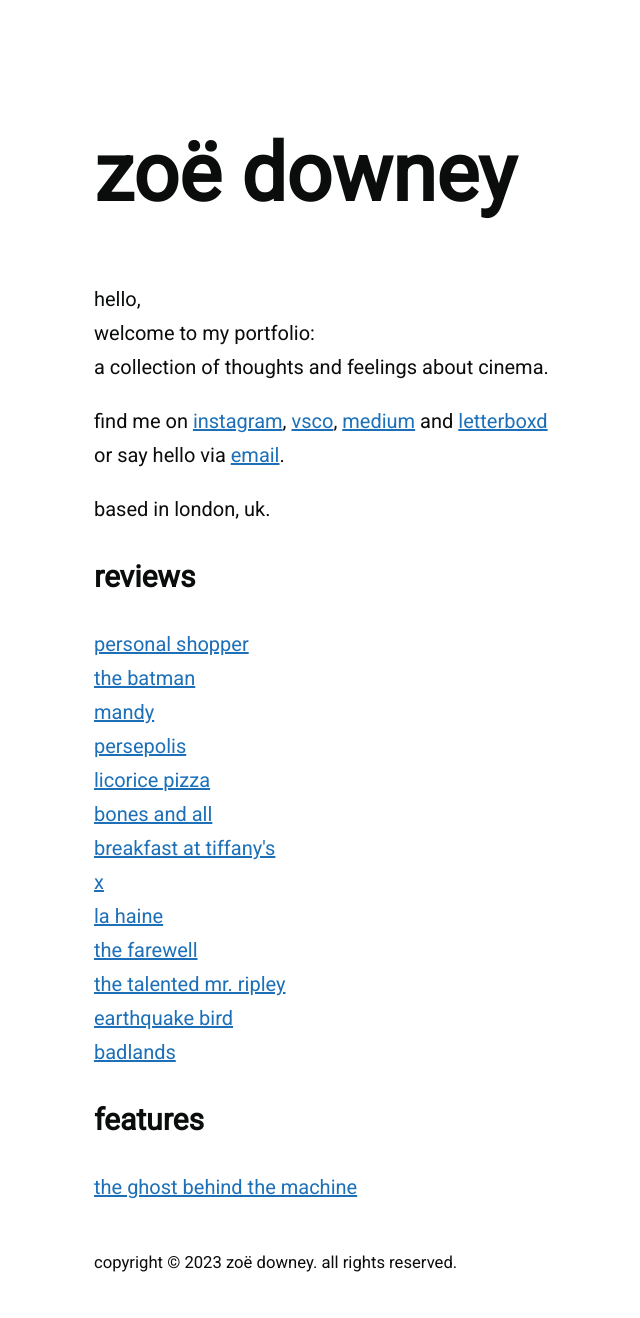
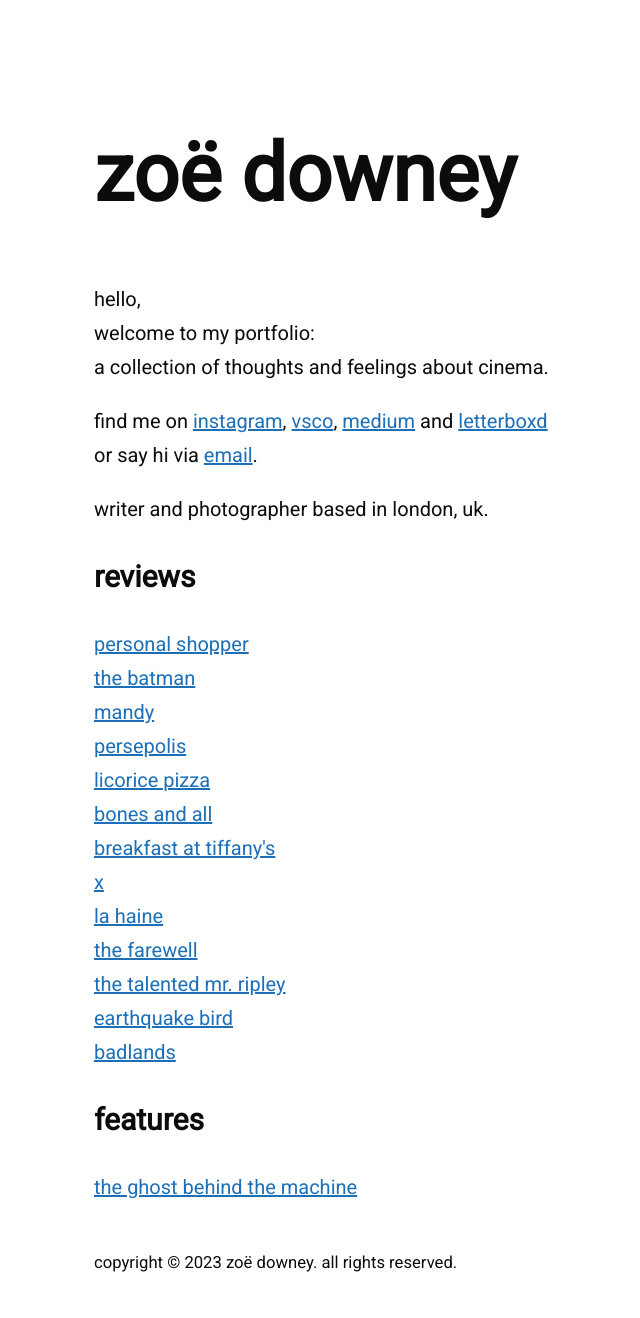
Before and after one commit to zoeurl/zoedowney.github.io, a Jekyll site: the page built from index.html, in a window 1280 px wide. Shown: the whole page, without its empty margins (146-786 px from the left). Built offline with Jekyll 4.4.1, drawn with Linux system fonts in a browser that asks for light colours.

Commit message:
Update index.html

```diff
--- a/index.html
+++ b/index.html
@@ -9,9 +9,9 @@ hello,
 <br>a collection of thoughts and feelings about cinema.
 </p>
 find me on <a href="https://www.instagram.com/zoeurl/">instagram</a>, <a href="https://vsco.co/zoeurl/gallery">vsco</a>, <a href="https://medium.com/@zoedowney/">medium</a> and <a href="https://letterboxd.com/zoedowney/">letterboxd</a>
-<br>or say hello via <a href="mailto:{{site.email}}">email</a>.
+<br>or say hi via <a href="mailto:{{site.email}}">email</a>.
 </p>
-based in london, uk.
+writer and photographer based in london, uk.
 
 <h2>reviews</h2>
 <div class="article-list">
```
